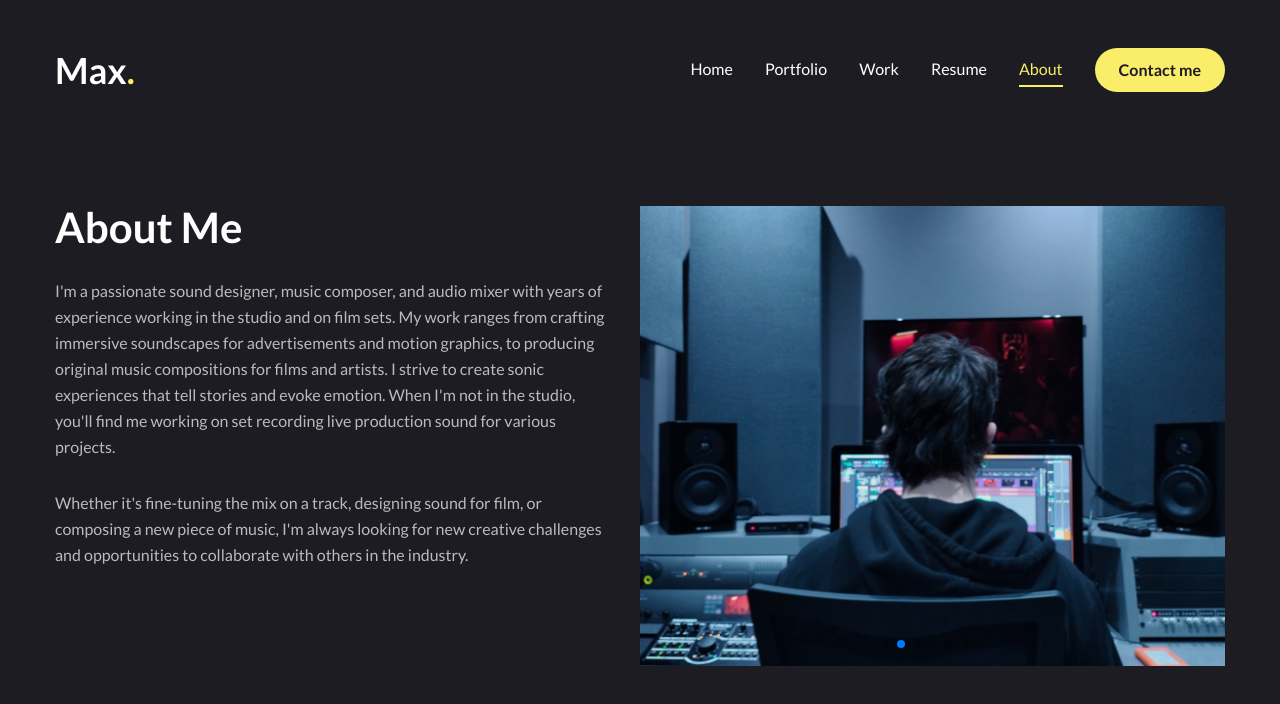
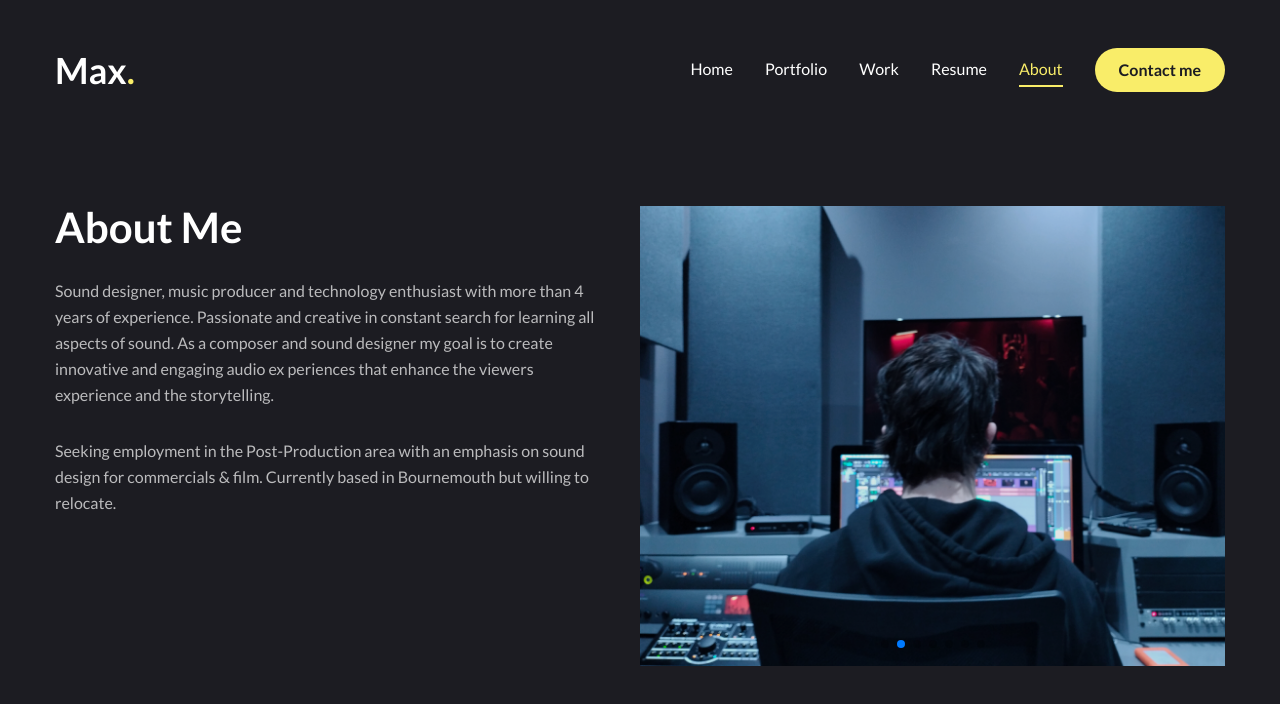
Before and after one commit to maximosigniorini/personal-website, a Next.js app: page /about in a window 1280 px wide. Shown: the top 704 px of the page. Built offline with nearby package versions, Linux system fonts and the light colour scheme.

Commit message:
Updated text

```diff
--- a/app/about/page.jsx
+++ b/app/about/page.jsx
@@ -84,22 +84,22 @@ const About = () => {
                 About Me
               </h2>
               <p className="text-white/70 leading-relaxed">
-                I'm a passionate sound designer, music composer, and audio mixer with years of experience
-                working in the studio and on film sets. My work ranges from crafting immersive soundscapes
-                for advertisements and motion graphics, to producing original music compositions for films and artists.
-                I strive to create sonic experiences that tell stories and evoke emotion. When I'm not in the studio,
-                you'll find me working on set recording live production sound for various projects.
+                Sound designer, music producer and technology enthusiast
+                with more than 4 years of experience. Passionate and
+                creative in constant search for learning all aspects of sound.
+                As a composer and sound designer my goal is to create innovative and engaging audio ex periences that enhance the viewers experience and the storytelling.
               </p>
               <p className="text-white/70 leading-relaxed">
-                Whether it's fine-tuning the mix on a track, designing sound for film, or composing a new piece of music,
-                I'm always looking for new creative challenges and opportunities to collaborate with others in the industry.
+                Seeking employment in the Post-Production area with an
+                emphasis on sound design for commercials & film. Currently based
+                in Bournemouth but willing to relocate.
               </p>
             </div>
           </div>
 
           {/* Right Side - Swiper Slider */}
           <div className="w-full xl:w-[50%] h-full">
-            <Swiper spaceBetween={30} slidesPreview={1} className="xl-h-[520px] h-full mb-12" autoplay={{ delay: 2500, disableOnInteraction: false}} pagination={{ clickable: true}} speed={1000} modules={[Autoplay, Pagination, Navigation]}>
+            <Swiper spaceBetween={30} slidesPreview={1} className="xl-h-[520px] h-full mb-12" autoplay={{ delay: 2500, disableOnInteraction: false }} pagination={{ clickable: true }} speed={1000} modules={[Autoplay, Pagination, Navigation]}>
               {photos.map((photo, index) => {
                 return (
                   <SwiperSlide key={index} className="w-full">
```
